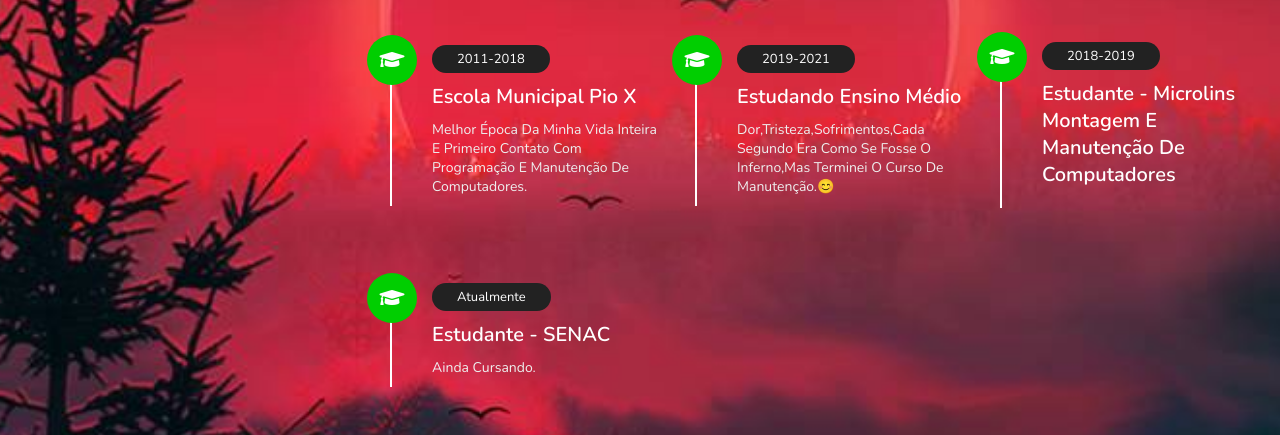
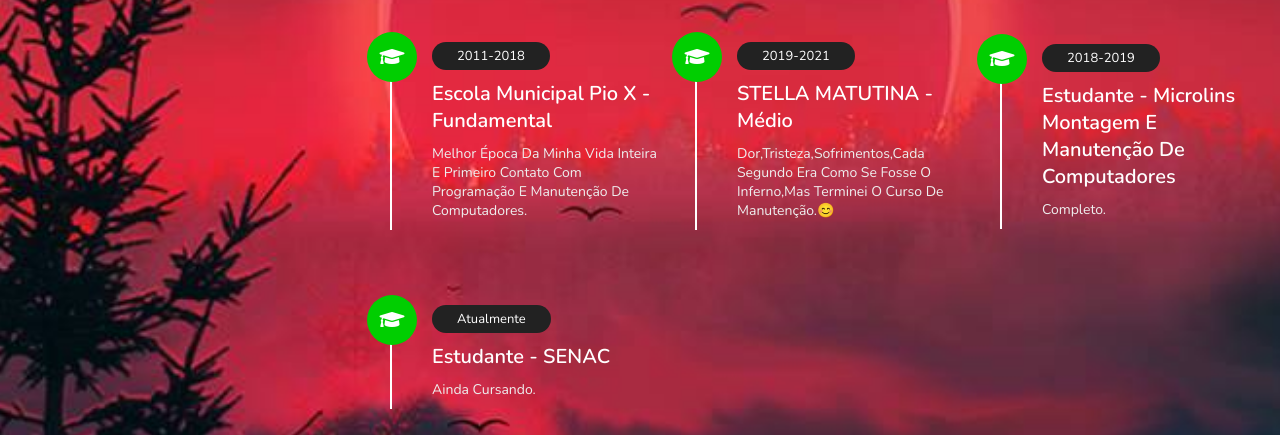
Before and after one commit to Jorelzin27/Jadsajinhuasbygdyhas, a plain HTML site: page Meu Portifólio - Joel Fortunato/index.html in a window 1280 px wide. Shown: the part 1678-2113 px from the top of the page. Drawn offline with nearby package versions, Linux system fonts and the light colour scheme.

Commit message:
Update index.html

```diff
--- a/Meu Portifólio - Joel Fortunato/index.html
+++ b/Meu Portifólio - Joel Fortunato/index.html
@@ -107,14 +107,14 @@
     <div class="box">
         <i class="fas fa-graduation-cap"></i>
         <span>2011-2018</span>
-        <h3> Escola Municipal Pio X </h3>
+        <h3>Escola Municipal Pio X -Fundamental </h3>
         <p>Melhor época da minha vida inteira e primeiro contato com programação e manutenção de computadores.</p>
     </div>
 
     <div class="box">
         <i class="fas fa-graduation-cap"></i>
         <span>2019-2021</span>
-        <h3> Estudando Ensino médio </h3>
+        <h3>STELLA MATUTINA -Médio </h3>
         <p>Dor,tristeza,sofrimentos,cada segundo era como se fosse o inferno,mas terminei o curso de manutenção.😊</p>
     </div>
 
@@ -122,7 +122,7 @@
         <i class="fas fa-graduation-cap"></i>
         <span>2018-2019</span>
         <h3>Estudante - Microlins Montagem e Manutenção de Computadores</h3>
-        <p></p>
+        <p>Completo.</p>
     </div>
 
     <div class="box">
```
